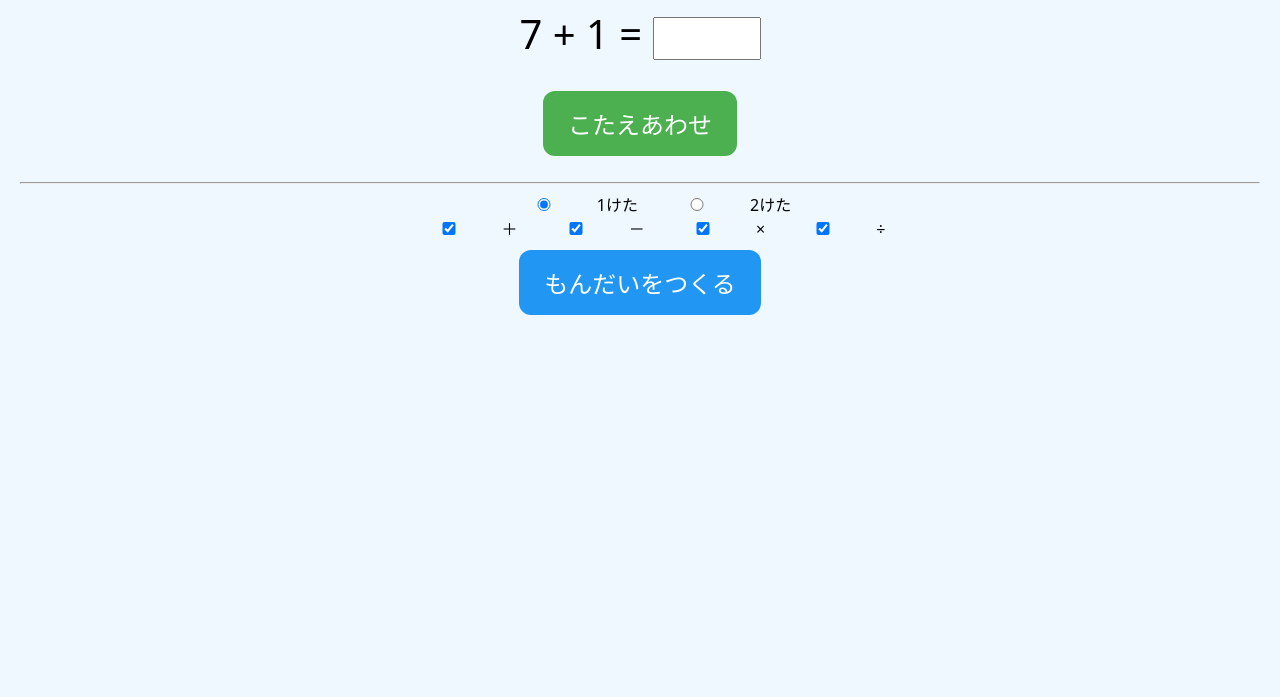
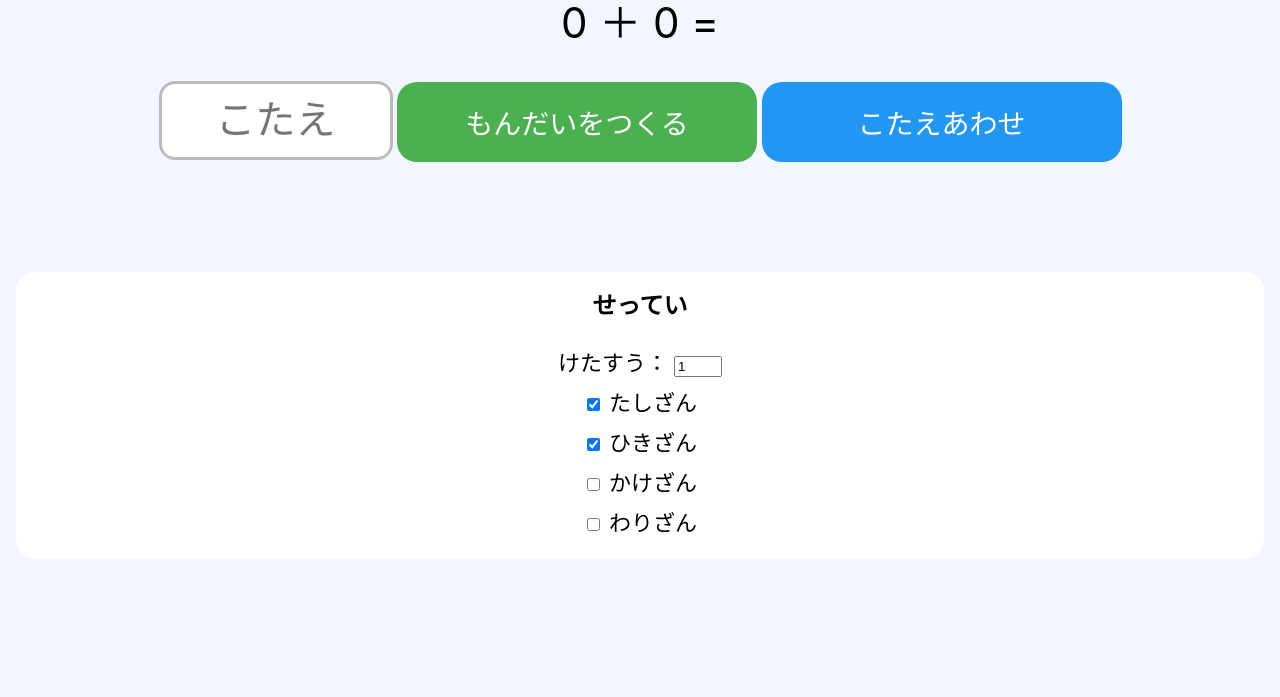
Before and after one commit to atsushi-kume/kids-math-pwa, a plain HTML site: page index.html in a window 1280 px wide. Shown: the part 103-800 px from the top of the page. Drawn offline with Linux system fonts and the light colour scheme.

Commit message:
Refactor index.html for new game functionality

```diff
--- a/index.html
+++ b/index.html
@@ -2,154 +2,265 @@
 <html lang="ja">
 <head>
 <meta charset="UTF-8">
+<title>けいさんドリル</title>
 <meta name="viewport" content="width=device-width, initial-scale=1.0">
-<title>けいさんゲーム</title>
 
-<link rel="manifest" href="manifest.json">
+<meta name="apple-mobile-web-app-capable" content="yes">
+<meta name="apple-mobile-web-app-status-bar-style" content="default">
 
 <style>
 body {
-  font-family: system-ui, -apple-system;
-  text-align: center;
-  background: #f0f8ff;
+  font-family: -apple-system, BlinkMacSystemFont, sans-serif;
+  background: #f2f6ff;
   margin: 0;
-  padding: 20px;
-}
-
-h1 { font-size: 2rem; }
-
-.problem {
-  font-size: 2.5rem;
-  margin: 20px 0;
-}
-
-input {
-  font-size: 2rem;
-  width: 100px;
+  padding: 16px;
+  padding-bottom: calc(16px + env(safe-area-inset-bottom));
   text-align: center;
 }
 
-button {
-  font-size: 1.5rem;
-  padding: 15px 25px;
-  margin: 10px;
-  border-radius: 12px;
-  border: none;
+h1 {
+  font-size: 32px;
+  margin: 10px 0;
 }
 
-.ok { background: #4caf50; color: white; }
-.next { background: #2196f3; color: white; }
-
-.star {
-  position: fixed;
-  left: 50%;
-  bottom: -50px;
-  font-size: 3rem;
-  animation: fly 1s ease-out forwards;
+.question {
+  font-size: 42px;
+  margin: 20px 0;
+  position: relative;
 }
 
-@keyframes fly {
-  to { transform: translate(-50%, -120vh); opacity: 0; }
+.answer {
+  font-size: 40px;
+  width: 200px;
+  padding: 14px;
+  text-align: center;
+  border-radius: 16px;
+  border: 3px solid #bbb;
+}
+
+button {
+  width: 100%;
+  max-width: 360px;
+  font-size: 28px;
+  padding: 20px;
+  margin: 12px auto;
+  border-radius: 20px;
+  border: none;
+  color: white;
+}
+
+.btn-generate { background: #4caf50; }
+.btn-check { background: #2196f3; }
+
+.result {
+  font-size: 40px;
+  font-weight: bold;
+  min-height: 60px;
+  margin-top: 14px;
+}
+
+.result.correctText {
+  color: #ff9800;
+  text-shadow: 0 0 8px #ffd54f;
+}
+
+.result.wrongText {
+  color: #f44336;
+  text-shadow: 0 0 6px #ffcdd2;
+}
+
+.settings {
+  background: white;
+  border-radius: 20px;
+  padding: 14px;
+  margin-top: 24px;
+}
+
+.settings h3 {
+  margin-top: 0;
+  font-size: 24px;
+}
+
+.settings label {
+  font-size: 22px;
+  display: block;
+  margin: 8px 0;
+}
+
+/* ===== 正解・不正解アニメ ===== */
+@keyframes correctBounce {
+  0% { transform: scale(1); }
+  30% { transform: scale(1.3); }
+  60% { transform: scale(0.95); }
+  100% { transform: scale(1); }
+}
+.correct {
+  animation: correctBounce 0.4s ease;
+  background: #e6ffe9;
+  border-radius: 16px;
+}
+
+@keyframes shake {
+  0% { transform: translateX(0); }
+  20% { transform: translateX(-10px); }
+  40% { transform: translateX(10px); }
+  60% { transform: translateX(-8px); }
+  80% { transform: translateX(8px); }
+  100% { transform: translateX(0); }
+}
+.wrong {
+  animation: shake 0.4s;
+  background: #ffe6e6;
+  border-radius: 16px;
+}
+
+/* ===== 星アニメ ===== */
+.star {
+  position: absolute;
+  font-size: 28px;
+  color: gold;
+  animation: flyStar 0.8s ease-out forwards;
+  pointer-events: none;
+}
+
+@keyframes flyStar {
+  0% { transform: translate(0,0) scale(0.5); opacity: 1; }
+  100% { transform: translate(var(--dx), var(--dy)) scale(1.4); opacity: 0; }
 }
 </style>
 </head>
 
 <body>
-<h1>けいさんゲーム</h1>
 
-<div class="problem">
-  <span id="l"></span>
-  <span id="op"></span>
-  <span id="r"></span> =
-  <input id="ans" inputmode="numeric">
+<h1>けいさんドリル</h1>
+
+<div id="questionBox" class="question">
+  <span id="left">0</span>
+  <span id="op">＋</span>
+  <span id="right">0</span> =
 </div>
 
-<button class="ok" onclick="check()">こたえあわせ</button>
-<p id="msg"></p>
+<input
+  id="answer"
+  class="answer"
+  type="text"
+  inputmode="numeric"
+  pattern="[0-9]*"
+  placeholder="こたえ"
+/>
 
-<hr>
+<button class="btn-generate" onclick="generateProblem()">もんだいをつくる</button>
+<button class="btn-check" onclick="checkAnswer()">こたえあわせ</button>
 
-<div>
-  <label><input type="radio" name="digit" value="1" checked>1けた</label>
-  <label><input type="radio" name="digit" value="2">2けた</label>
+<div id="result" class="result"></div>
+
+<div class="settings">
+  <h3>せってい</h3>
+
+  <label>
+    けたすう：
+    <input id="digits" type="number" min="1" max="3" value="1">
+  </label>
+
+  <label><input type="checkbox" class="opCheck" value="＋" checked> たしざん</label>
+  <label><input type="checkbox" class="opCheck" value="－" checked> ひきざん</label>
+  <label><input type="checkbox" class="opCheck" value="×"> かけざん</label>
+  <label><input type="checkbox" class="opCheck" value="÷"> わりざん</label>
 </div>
 
-<div>
-  <label><input type="checkbox" id="add" checked>＋</label>
-  <label><input type="checkbox" id="sub" checked>－</label>
-  <label><input type="checkbox" id="mul" checked>×</label>
-  <label><input type="checkbox" id="div" checked>÷</label>
-</div>
+<script>
+let correctAnswer = 0;
 
-<button class="next" onclick="make()">もんだいをつくる</button>
+/* ===== 効果音 ===== */
+const audioCtx = new (window.AudioContext || window.webkitAudioContext)();
 
-<audio id="okSound" src="ok.mp3"></audio>
-<audio id="ngSound" src="ng.mp3"></audio>
+function playSound(freq) {
+  const osc = audioCtx.createOscillator();
+  const gain = audioCtx.createGain();
+  osc.frequency.value = freq;
+  osc.connect(gain);
+  gain.connect(audioCtx.destination);
+  osc.start();
+  gain.gain.exponentialRampToValueAtTime(0.0001, audioCtx.currentTime + 0.4);
+  osc.stop(audioCtx.currentTime + 0.4);
+}
+const playCorrect = () => playSound(880);
+const playWrong = () => playSound(220);
 
-<script>
-let L,R,OP;
-
-function ops(){
-  const o=[];
-  if(add.checked)o.push("+");
-  if(sub.checked)o.push("-");
-  if(mul.checked)o.push("×");
-  if(div.checked)o.push("÷");
-  return o;
-}
-
-function make(){
-  const max=document.querySelector('input[name=digit]:checked').value==1?9:99;
-  const o=ops();
-  if(!o.length)return;
-
-  OP=o[Math.floor(Math.random()*o.length)];
-
-  do{
-    L=Math.floor(Math.random()*max)+1;
-    R=Math.floor(Math.random()*max)+1;
-    if(OP=="-" && L<R)[L,R]=[R,L];
-    if(OP=="÷")L=L*R;
-  }while(OP=="÷" && R==0);
-
-  l.textContent=L;
-  r.textContent=R;
-  op.textContent=OP;
-  ans.value="";
-  msg.textContent="";
-}
-
-function check(){
-  const a=Number(ans.value);
-  let c;
-  if(OP=="+")c=L+R;
-  if(OP=="-")c=L-R;
-  if(OP=="×")c=L*R;
-  if(OP=="÷")c=L/R;
-
-  if(a===c){
-    msg.textContent="せいかい！";
-    okSound.play();
-    star();
-  }else{
-    msg.textContent="ざんねん… こたえは "+c;
-    ngSound.play();
+/* ===== 星 ===== */
+function spawnStars() {
+  const box = document.getElementById("questionBox");
+  for (let i = 0; i < 7; i++) {
+    const star = document.createElement("div");
+    star.className = "star";
+    star.textContent = "★";
+    star.style.setProperty("--dx", (Math.random()*240-120)+"px");
+    star.style.setProperty("--dy", (-Math.random()*140-40)+"px");
+    box.appendChild(star);
+    setTimeout(() => star.remove(), 800);
   }
 }
 
-function star(){
-  const s=document.createElement("div");
-  s.className="star";
-  s.textContent="⭐️";
-  document.body.appendChild(s);
-  setTimeout(()=>s.remove(),1000);
+/* ===== 問題生成 ===== */
+function generateProblem() {
+  const digits = Number(document.getElementById("digits").value) || 1;
+  const max = Math.pow(10, digits) - 1;
+
+  const ops = [...document.querySelectorAll(".opCheck:checked")].map(el => el.value);
+  if (!ops.length) return alert("えんざんをえらんでね");
+
+  let left, right, op, result;
+  op = ops[Math.floor(Math.random()*ops.length)];
+
+  if (op === "÷") {
+    right = Math.floor(Math.random()*max)+1;
+    result = Math.floor(Math.random()*max)+1;
+    left = right * result;
+  } else {
+    left = Math.floor(Math.random()*max)+1;
+    right = Math.floor(Math.random()*max)+1;
+    if (op === "－" && left < right) [left, right] = [right, left];
+    if (op === "＋") result = left + right;
+    if (op === "－") result = left - right;
+    if (op === "×") result = left * right;
+  }
+
+  leftEl.textContent = left;
+  rightEl.textContent = right;
+  opEl.textContent = op;
+  answer.value = "";
+  resultEl.textContent = "";
+  resultEl.className = "result";
+  correctAnswer = result;
 }
 
-make();
+const leftEl = document.getElementById("left");
+const rightEl = document.getElementById("right");
+const opEl = document.getElementById("op");
+const answer = document.getElementById("answer");
+const resultEl = document.getElementById("result");
+const box = document.getElementById("questionBox");
 
-if("serviceWorker" in navigator){
-  navigator.serviceWorker.register("sw.js");
+/* ===== 答え合わせ ===== */
+function checkAnswer() {
+  const user = Number(answer.value);
+  box.classList.remove("correct","wrong");
+  void box.offsetWidth;
+
+  if (user === correctAnswer) {
+    resultEl.textContent = "🎉 せいかい！";
+    resultEl.className = "result correctText";
+    box.classList.add("correct");
+    playCorrect();
+    spawnStars();
+  } else {
+    resultEl.textContent = "💦 ちがうよ";
+    resultEl.className = "result wrongText";
+    box.classList.add("wrong");
+    playWrong();
+  }
 }
 </script>
+
 </body>
 </html>
```
